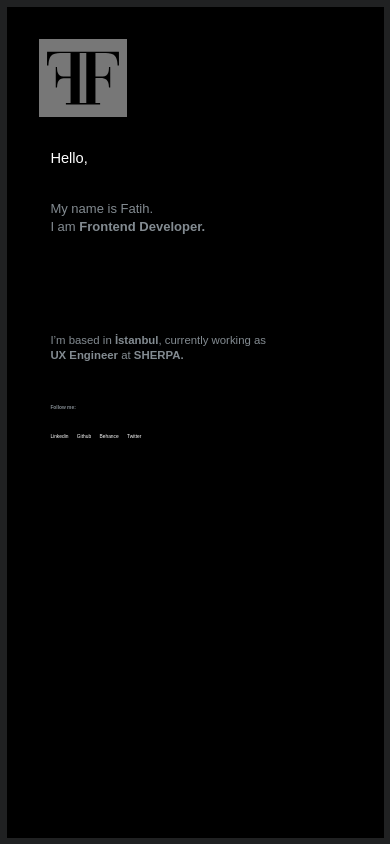
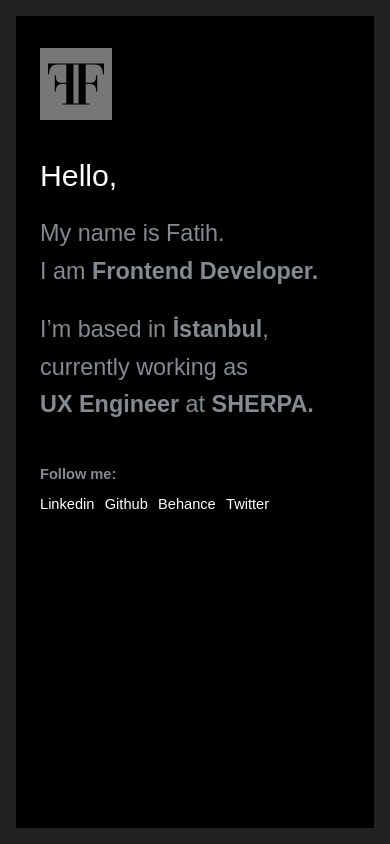
Before and after one commit to akgoze/Akgoze, a plain HTML site: page index.html in a window 390 px wide. Drawn offline with Linux system fonts and the light colour scheme; a web font is replaced by a local one.

Commit message:
Fixed mobile errors.

```diff
--- a/Assets/Css/global.scss
+++ b/Assets/Css/global.scss
@@ -9,62 +9,100 @@ body {
 	position: absolute;
 	width: auto;
 	display: block;
-	left: 1.67vw;
-	right: 1.67vw;
-	top: 1.67vw;
-	bottom: 1.67vw;
+	left: 16px;
+	right: 16px;
+	top: 16px;
+	bottom: 16px;
 }
 #header {
 	display: flex;
 	align-items: center;
-	margin: 32px;
+	margin: 32px 24px;
 }
 .logo {
 	background: #777777;
-	width: 72px;
-	height: 54px;
+	width: 56px;
+	height: 48px;
 	padding: 12px 8px;
 }
+
 .menu {
 	width: 100%;
 	text-align: right;
 }
 .content {
-	margin: 32px 11.25vw;
+	margin: 32px 24px;
 }
 .text {
 	color: #838b91;
-	font-size: 3.34vw;
+	font-size: 6vw;
 	font-weight: 100;
-	line-height: 1.345;
+	line-height: 1.6;
 	margin: 0;
 	strong {
 		font-weight: 700;
 	}
 	&.hello {
 		color: #ffffff;
-    font-size: 3.75vw;
-    margin-bottom: 3.83vh;
+    font-size: 7.75vw;
+    margin-bottom: 1.75vh;
 	}
 	&.subtext {
-		font-size: 2.92vw;
-    margin-top: 11.5vh;
+		font-size: 6vw;
+    margin-top: 2.5vh;
 	}
-
-}
-.title-nav {
-	color: #838b91;
-	font-size: 1.25vw;
-	margin: 5vh auto 1.5vh;
 }
 .menu-item {
-	font-size: 1.25vw;
+	margin-right: 1.5vw;
+	font-size: 3.75vw;
 	font-weight: 500;
 	color: #ffffff;
 	text-decoration: none;
-	margin-right: 1vw;
 	&:hover {
 		text-decoration: underline;
 		text-decoration-color: #838b91;
 	}
 }
+.title-nav {
+	color: #838b91;
+	font-size: 3.75vw;
+	margin: 5vh auto 1.5vh;
+}
+
+@media only screen and (min-width:768px) {
+	.container {
+		left: 1.67vw;
+		right: 1.67vw;
+		top: 1.67vw;
+		bottom: 1.67vw;
+	}
+	.logo {
+		width: 72px;
+		height: 54px;
+	}
+	#header {
+		margin: 32px;
+	}
+	.content {
+		margin: 32px 11.25vw;
+	}
+	.text {
+		font-size: 3.34vw;
+		&.hello {
+			font-size: 3.75vw;
+			margin-bottom: 3.83vh;
+		}
+		&.subtext {
+			font-size: 2.92vw;
+			margin-top: 11.5vh;
+		}
+	}
+	.menu-item {
+		font-size: 1.25vw;
+		margin-right: 1vw;
+	}
+	.title-nav {
+    font-size: 1.25vw;
+    margin: 5vh auto 1.5vh;
+	}
+}
```
Also changed, not shown: Assets/Css/global.css.
